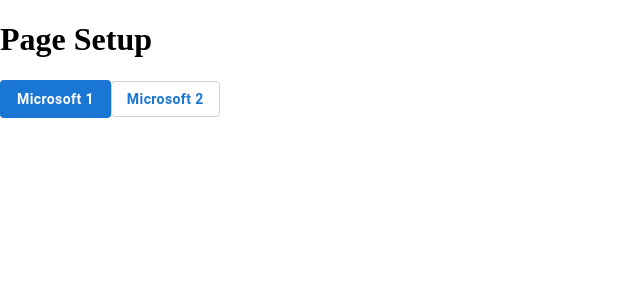
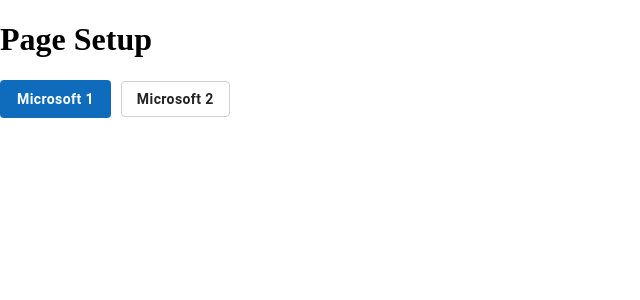
Before and after one commit to aniimessh/opju-exam-portal-fe, a Next.js app: page / in a window 1280 px wide. Shown: the top 300 px of the page, without its empty margins (0-640 px from the left). Built offline with nearby package versions, Linux system fonts and the light colour scheme.

Commit message:
style: style update

```diff
--- a/atoms/Button/OpButton.style.js
+++ b/atoms/Button/OpButton.style.js
@@ -2,28 +2,32 @@
 import { styled } from "@mui/system";
 
 const getVariant = (variant) => {
-  variant === "contained" && "#0F6CBD";
-  variant === "outlined" && "#FFFFFF";
+  if (variant === "contained") return "#0F6CBD";
+  if (variant === "outlined") return "#FFFFFF";
 };
 
 const getColorForVariant = (variant) => {
-  variant === "contained" && "#FFFFFF";
-  variant === "outlined" && "#242424";
+  if (variant === "contained") return "#FFFFFF";
+  if (variant === "outlined") return "#242424";
 };
 
 // Styled button
-export const StyledButton = styled(Button)(({ theme, variant }) => ({
+export const StyledButton = styled(Button)(
+  ({ theme, variant, mRight = "0px" }) => ({
     textTransform: "inherit",
     fontWeight: 600,
     background: getVariant(variant),
     color: getColorForVariant(variant),
     boxShadow: "none",
     borderRadius: 4,
+    marginRight: mRight,
     border:
       variant === "outlined" ? "1px solid #D1D1D1" : "1px solid transparent",
 
     "&:hover": {
       boxShadow: "none",
       background: variant === "contained" ? "#115EA3" : "transparent",
+      border: variant === "outlined" && "1px solid #242424",
     },
-}));
+  })
+);
--- a/pages/index.js
+++ b/pages/index.js
@@ -12,8 +12,8 @@
       </Head>
       <main>
         <h1>Page Setup</h1>
-        <OpButton variant="contained">Microsoft 1</OpButton>
-        <OpButton variant="outlined">Microsoft 2</OpButton>
+        <OpButton variant="contained" mRight="10px">Microsoft 1</OpButton>
+        <OpButton variant="outlined" mRight="100px">Microsoft 2</OpButton>
       </main>
     </>
   );
```
Lines whose indentation alone changed are shown as unchanged.
